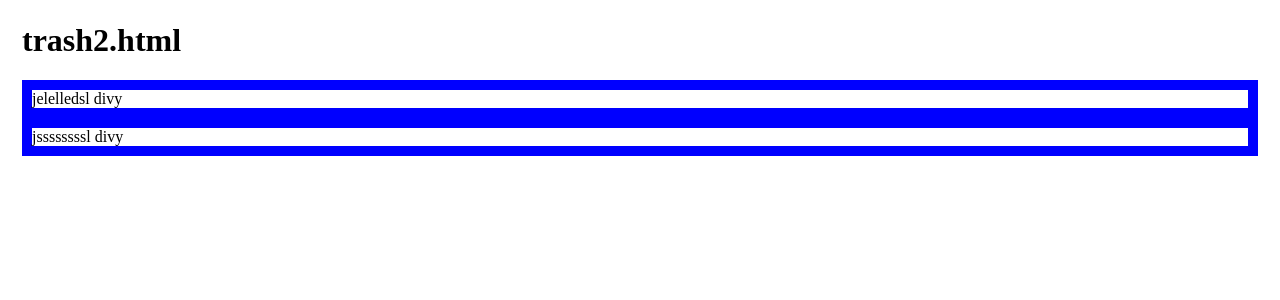
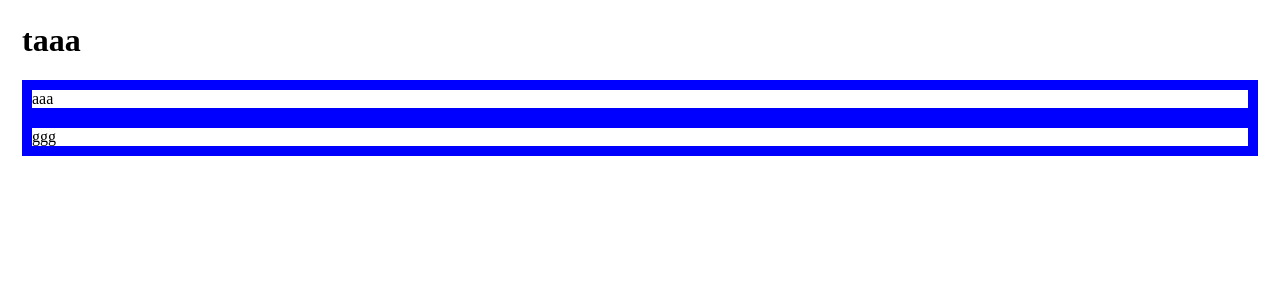
Before and after one commit to me-as-a-web-designer/LearnGuitarWebsite, a Jekyll site: the page trash3.html, which Jekyll copies as it is, in a window 1280 px wide. Shown: the top 300 px of the page. Built offline with Jekyll 4.4.1, drawn with Linux system fonts in a browser that asks for light colours.

Commit message:
Update trash3.html

```diff
--- a/trash3.html
+++ b/trash3.html
@@ -7,8 +7,8 @@
   <link rel="stylesheet" href="style-trash-3.css">
 </head>
 <body>
-  <h1>trash2.html</h1>
-  <div>jelelledsl divy</div>
-    <div>jssssssssl divy</div>
+  <h1>taaa</h1>
+  <div>aaa</div>
+    <div>ggg</div>
 </body>
 </html>
```
